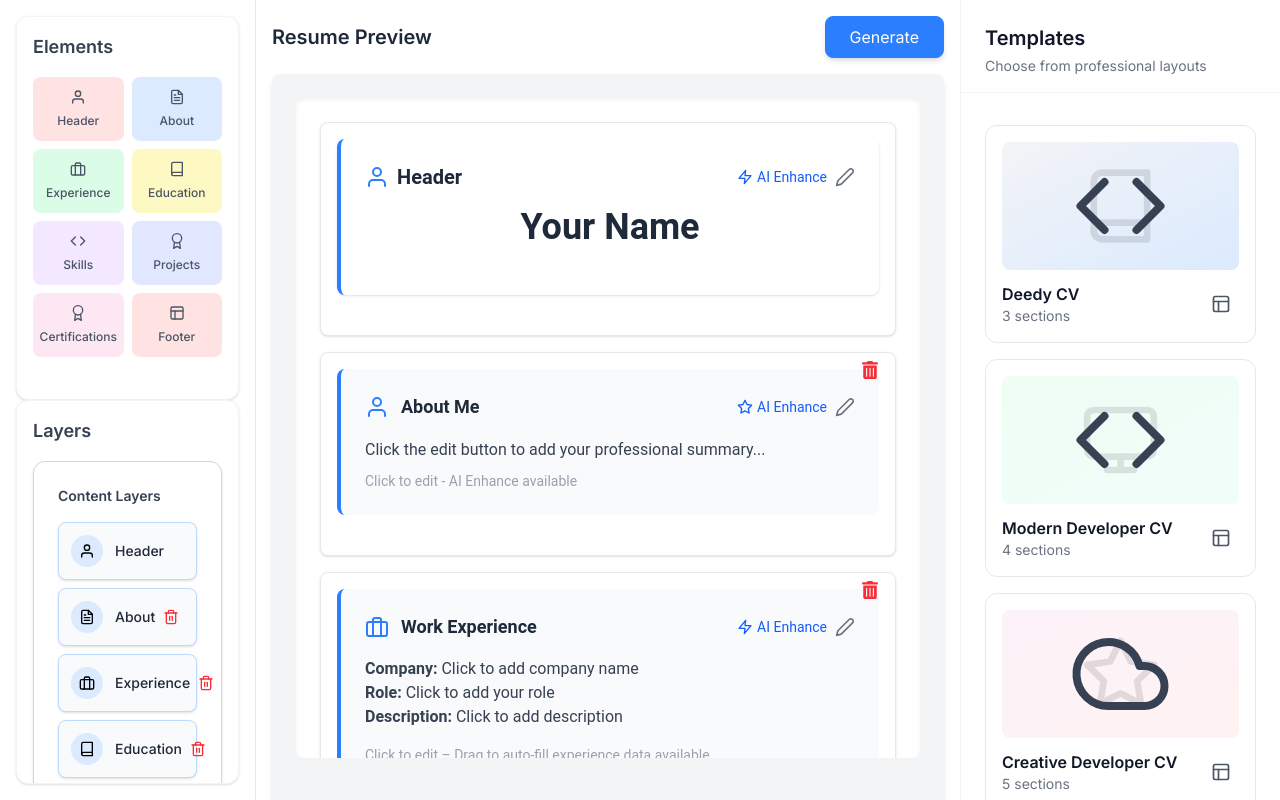
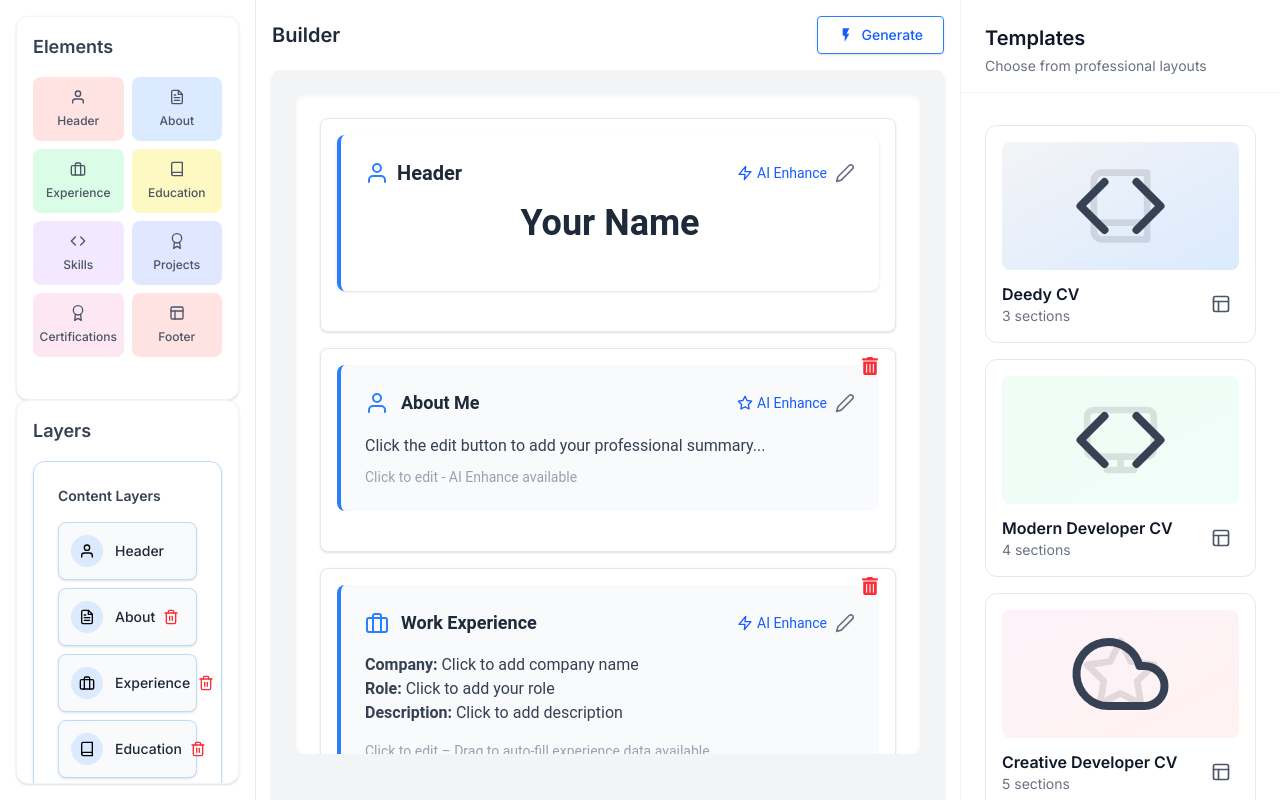
Before and after one commit to rajatsharmaji/resume-builder-surface, a React (Vite) app: page / in a window 1280 px wide. Built offline with nearby package versions, Linux system fonts and the light colour scheme.

Commit message:
fix: ui improved

```diff
--- a/src/pages/ResumeBuilder.jsx
+++ b/src/pages/ResumeBuilder.jsx
@@ -13,6 +13,7 @@ import {
   FiLayout,
   FiUser,
 } from "react-icons/fi";
+import { MdFlashOn } from "react-icons/md";
 
 const ResumeBuilder = () => {
   const { sections, addSection, moveSection, removeSection } = useResume();
@@ -135,13 +136,18 @@ const ResumeBuilder = () => {
       <div className="flex-1 p-4 relative overflow-hidden" ref={resumeRef}>
         <div className="flex justify-between items-center mb-4 space-x-4">
           <h2 className="text-xl font-bold text-gray-800">
-            {finalMode ? "Final Resume Preview" : "Resume Preview"}
+            {finalMode ? "Preview" : "Builder"}
           </h2>
           <button
             onClick={() => setFinalMode((prev) => !prev)}
-            className="px-6 py-2 rounded-lg border border-blue-500 bg-blue-500 text-white shadow-md hover:bg-blue-600 transition-colors"
+            className="relative inline-flex items-center justify-center overflow-hidden rounded border border-blue-500 bg-transparent px-5 py-2 font-medium text-blue-600 shadow-sm transition-all duration-300 hover:bg-blue-50 hover:shadow-md hover:-translate-y-0.25 focus:outline-none focus:ring-2 focus:ring-blue-100 focus:ring-offset-2 active:translate-y-0"
           >
-            {finalMode ? "Switch to Edit Mode" : "Generate"}
+            <span className="relative flex items-center gap-2 text-sm">
+              <MdFlashOn className="w-4 h-4 text-blue-600 transition-transform duration-300 group-hover:scale-110" />
+              <span className="tracking-normal">
+                {finalMode ? "Edit Mode" : "Generate"}
+              </span>
+            </span>
           </button>
         </div>
         {/* The PreviewPanel no longer renders its own heading */}
```
